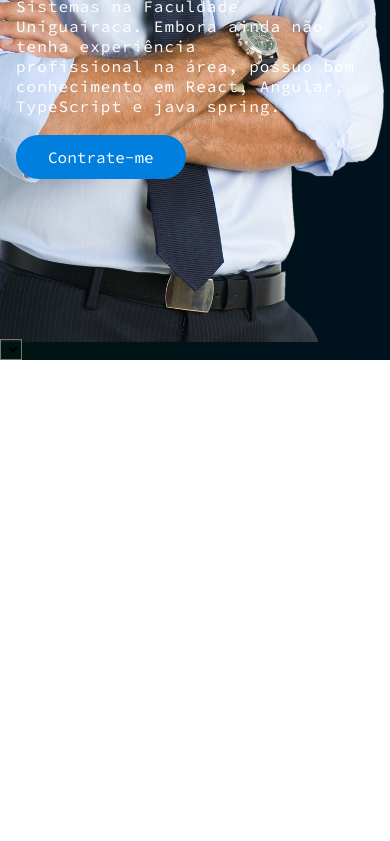
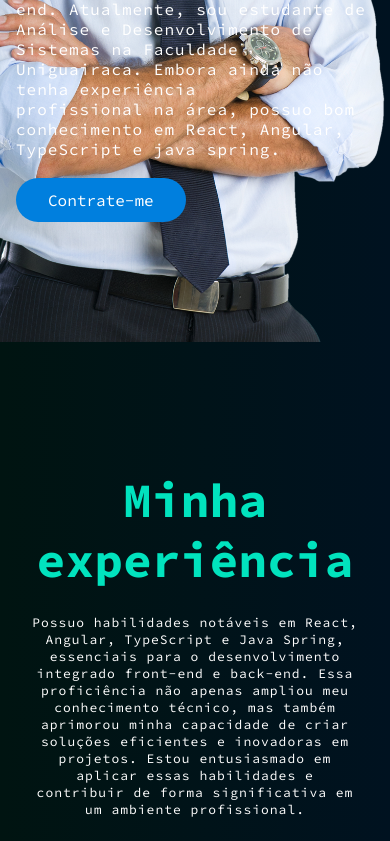
Before and after one commit to MaikonSchafranski/portfolio-main, a React (Create React App) app: page / in a window 390 px wide. Shown: the part 502-1343 px from the top of the page. Before the commit the page ends 862 px from the top, so only its background shows below. Built offline with nearby package versions, Linux system fonts and the light colour scheme.

Commit message:
commit: skill e img

```diff
--- a/src/components/NavBar/naveBar.css
+++ b/src/components/NavBar/naveBar.css
@@ -1,4 +1,5 @@
 .navbar {
+
   height: 5rem;
   width: 100vw;
   max-width: 100rem;
@@ -32,7 +33,7 @@
 .desktopMenuButton {
   background-color: #007FDE;
   color: white;
-  color: black;
+
   border: none;
   display: flex;
   align-items: center;
@@ -48,6 +49,7 @@
 .desktopMenuButton:hover {
   background-color: #01e3be;
   color: black;
+  transition: .5s;
   border: 1px solid rgb(41, 41, 41);
 }
 
--- a/src/components/intro/Intro.css
+++ b/src/components/intro/Intro.css
@@ -17,7 +17,7 @@
 }
 
 .introContant {
-  height: 80vh;
+  height: 100vh;
   width: 100vw;
   padding: 1rem;
   font-size: 3rem;
@@ -62,11 +62,11 @@
 
 @media screen and (max-width: 725px) {
   .bg {
-    height: 95vh;
+    height: 92vh;
   }
 
   .introContant {
-    height: 90vh;
+    height: 100vh;
   }
 
   .introText {
--- a/src/components/skills/Skills.css
+++ b/src/components/skills/Skills.css
@@ -0,0 +1,33 @@
+#skills {
+  overflow: hidden;
+  width: 100vw;
+  max-width: 65rem;
+  display: flex;
+  flex-direction: column;
+  align-items: center;
+  justify-content: center;
+  text-align: center;
+  margin: 0 auto;
+}
+
+.skillsTitle {
+  font-size: 3rem;
+  font-weight: 700;
+  padding-top: 3rem;
+  margin-bottom: 1.5rem;
+  color: #01e3be;
+}
+
+.skillsDesc {
+    font-size: small;
+    font-weight: 300;
+    letter-spacing: 1px;
+    padding: 0 2rem ;
+}
+
+.skillBars {
+    margin: 1.5rem;
+    width: 100vw ;
+    max-width: 80%;
+    text-align: left;
+}
--- a/src/components/skills/skills.js
+++ b/src/components/skills/skills.js
@@ -1,57 +1,63 @@
 import React from "react";
-import rec from "../../assets/React.png";
+import rec from "../../assets/react.png";
+import angular from "../../assets/angular.png";
 import spring from "../../assets/spring.png";
-import angular from "../../assets/angular.png";
-import ts from "../../assets/typescript.png";
 
 import "./Skills.css";
 
 const Skills = () => {
   return (
-    <div className="">
-      <select id="skills">
-        <span className="skillsTitle">Minha experiência</span>
+    <section id="skills">
+      <h2 className="skillsTitle">Minha experiência</h2>
       <span className="skillsDesc">
-          Possuo habilidades notáveis em React, Angular, TypeScript e Java
-          Spring, essenciais para o desenvolvimento integrado front-end e
-          back-end. Essa proficiência não apenas ampliou meu conhecimento
-          técnico, mas também aprimorou minha capacidade de criar soluções
-          eficientes e inovadoras em projetos. Estou entusiasmado em aplicar
-          essas habilidades e contribuir de forma significativa em um ambiente
-          profissional.
+        Possuo habilidades notáveis em React, Angular, TypeScript e Java Spring,
+        essenciais para o desenvolvimento integrado front-end e back-end. Essa
+        proficiência não apenas ampliou meu conhecimento técnico, mas também
+        aprimorou minha capacidade de criar soluções eficientes e inovadoras em
+        projetos. Estou entusiasmado em aplicar essas habilidades e contribuir
+        de forma significativa em um ambiente profissional.
       </span>
       <div className="skillBars">
         <div className="skillBar">
           <img src={rec} alt="rec" className="skillBarImg" />
           <div className="skillText">
-              <h2></h2>
-              <p></p>
+            <h2>React</h2>
+            <p>
+              biblioteca front-end JavaScript de código aberto com foco em criar
+              interfaces de usuário em páginas web
+            </p>
           </div>
         </div>
+
         <div className="skillBar">
           <img src={angular} alt="rec" className="skillBarImg" />
           <div className="skillText">
-              <h2></h2>
-              <p></p>
+            <h2>Angular</h2>
+            <p>
+              Angular é uma plataforma de aplicações web de código-fonte aberto
+              e front-end baseado em TypeScript liderado pela Equipe Angular do
+              Google e por uma comunidade de indivíduos e corporações. Angular é
+              uma reescrita completa do AngularJS, feito pela mesma equipe que o
+              construiu.
+            </p>
           </div>
         </div>
+
         <div className="skillBar">
           <img src={spring} alt="rec" className="skillBarImg" />
           <div className="skillText">
-              <h2></h2>
-              <p></p>
-            </div>
-          </div>
-          <div className="skillBar">
-            <img src={ts} alt="rec" className="skillBarImg" />
-            <div className="skillText">
-              <h2></h2>
-              <p></p>
+            <h2>Spring</h2>
+            <p>
+              O Spring é um framework open source para a plataforma Java criado
+              por Rod Johnson e descrito em seu livro "Expert One-on-One: JEE
+              Design e Development". Trata-se de um framework não intrusivo,
+              baseado nos padrões de projeto inversão de controle e injeção de
+              dependência.
+            </p>
           </div>
         </div>
       </div>
-      </select>
-    </div>
+    </section>
   );
 };
 
```
Also changed, not shown: src/assets/React.png. Lines whose indentation alone changed are shown as unchanged.
